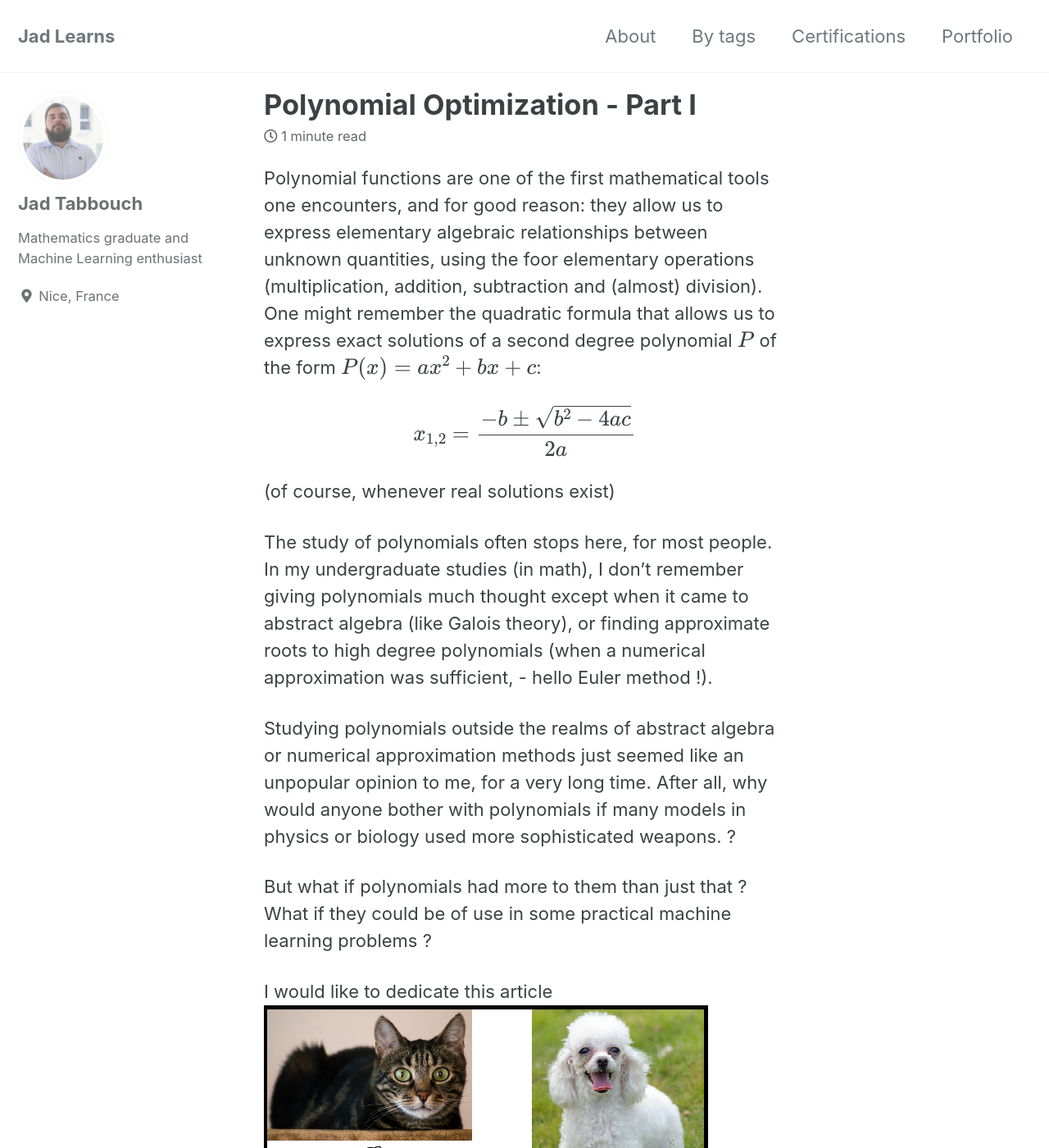
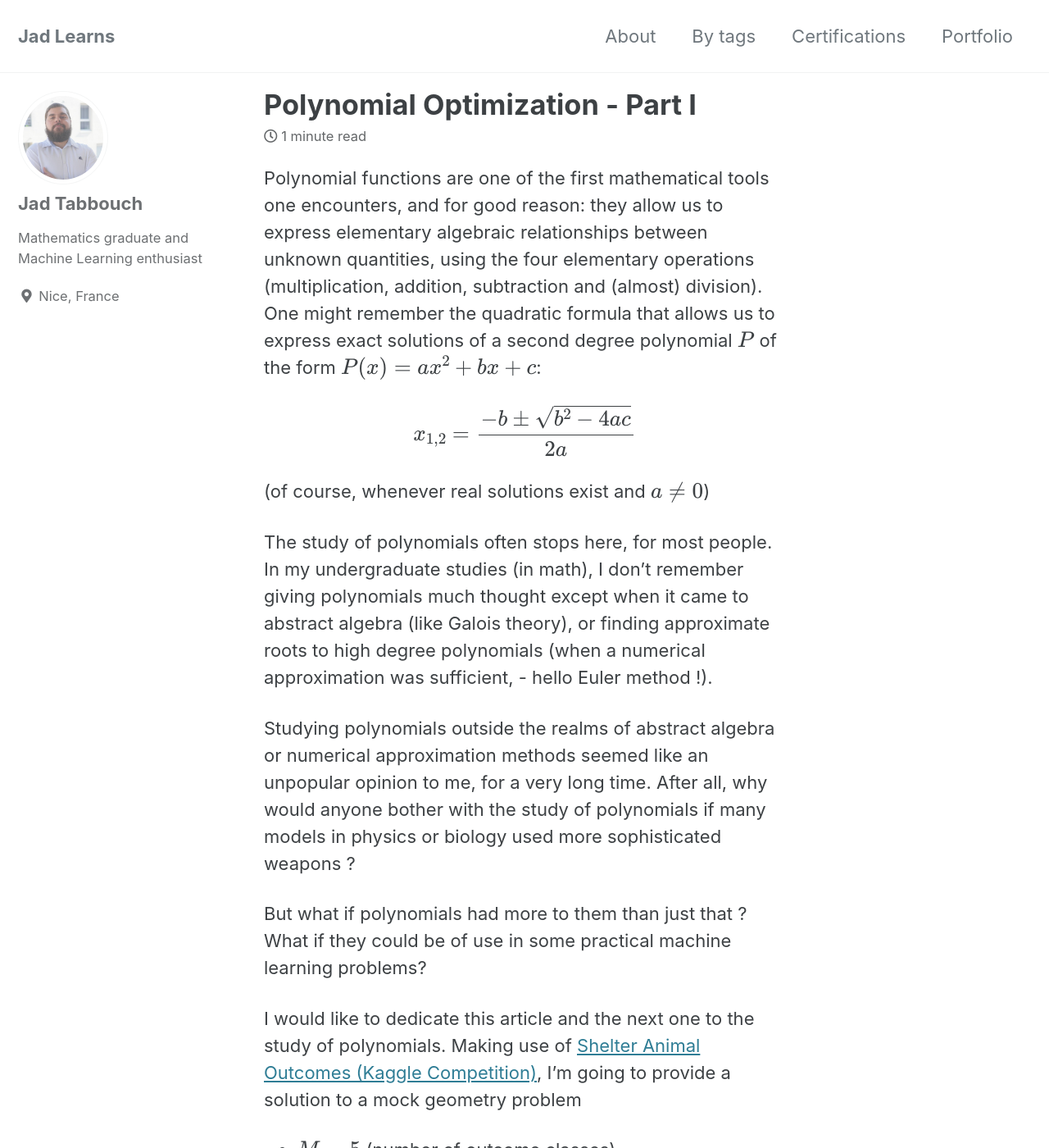
Before and after one commit to jad-tab/jad-tab.github.io, a Jekyll site: the page built from _posts/2020-03-04-Polynomial_Optimization1.md, in a window 1280 px wide and 1400 px high. Shown: the whole window at 82% size. Built offline with Jekyll 4.4.1, drawn with Linux system fonts in a browser that asks for light colours; cached includes are drawn as plain includes; formulas are drawn with MathJax 3; some of the changed text lies outside the part shown.

Commit message:
Update 2020-03-04-Polynomial_Optimization1.md

```diff
--- a/_posts/2020-03-04-Polynomial_Optimization1.md
+++ b/_posts/2020-03-04-Polynomial_Optimization1.md
@@ -9,25 +9,20 @@ mathjax: "true"
 ---
 
 
-Polynomial functions are one of the first mathematical tools one encounters, and for good reason: they allow us to express elementary algebraic relationships between unknown quantities, using the foor elementary operations (multiplication, addition, subtraction and (almost) division).
+Polynomial functions are one of the first mathematical tools one encounters, and for good reason: they allow us to express elementary algebraic relationships between unknown quantities, using the four elementary operations (multiplication, addition, subtraction and (almost) division).
 One might remember the quadratic formula that allows us to express exact solutions of a second degree polynomial $$P$$ of the form $$P(x) = ax^2 + bx + c$$:
 
 $$x_{1, 2} = \frac{-b \pm \sqrt{b^2 - 4ac}}{2a}$$
 
-(of course, whenever real solutions exist)
+(of course, whenever real solutions exist and $$a \neq 0 $$)
 
 The study of polynomials often stops here, for most people. In my undergraduate studies (in math), I don't remember giving polynomials much thought except when it came to abstract algebra (like Galois theory), or finding approximate roots to high degree polynomials (when a numerical approximation was sufficient, - hello Euler method !).
 
-Studying polynomials outside the realms of abstract algebra or numerical approximation methods just seemed like an unpopular opinion to me, for a very long time. After all, why would anyone bother with  polynomials if many models in physics or biology used more sophisticated weapons. ?
+Studying polynomials outside the realms of abstract algebra or numerical approximation methods seemed like an unpopular opinion to me, for a very long time. After all, why would anyone bother with the study of polynomials if many models in physics or biology used more sophisticated weapons ?
 
-But what if polynomials had more to them than just that ? What if they could be of use in some practical machine learning problems ?
+But what if polynomials had more to them than just that ? What if they could be of use in some practical machine learning problems?
 
-I would like to dedicate this article
-![alt]({{ site.url }}{{ site.baseurl }}/figures/guskooter.png)
-
-
-
-Using a dataset from the [Shelter Animal Outcomes (Kaggle Competition)](https://www.kaggle.com/c/shelter-animal-outcomes/overview), I'm going to build predictive models to predict the animals' destinies. Though the dataset comes from a Kaggle competition, I'm not focusing here on building the most accurate model possible. Instead, I will take my time preprocessing the data and cleaning it: as we're going to see, the real world data isn't always very tidy and requires some extra steps.
+I would like to dedicate this article and the next one to the study of polynomials. Making use of [Shelter Animal Outcomes (Kaggle Competition)](https://www.kaggle.com/c/shelter-animal-outcomes/overview), I'm going to provide a solution to a mock geometry problem
 
 
 
```
